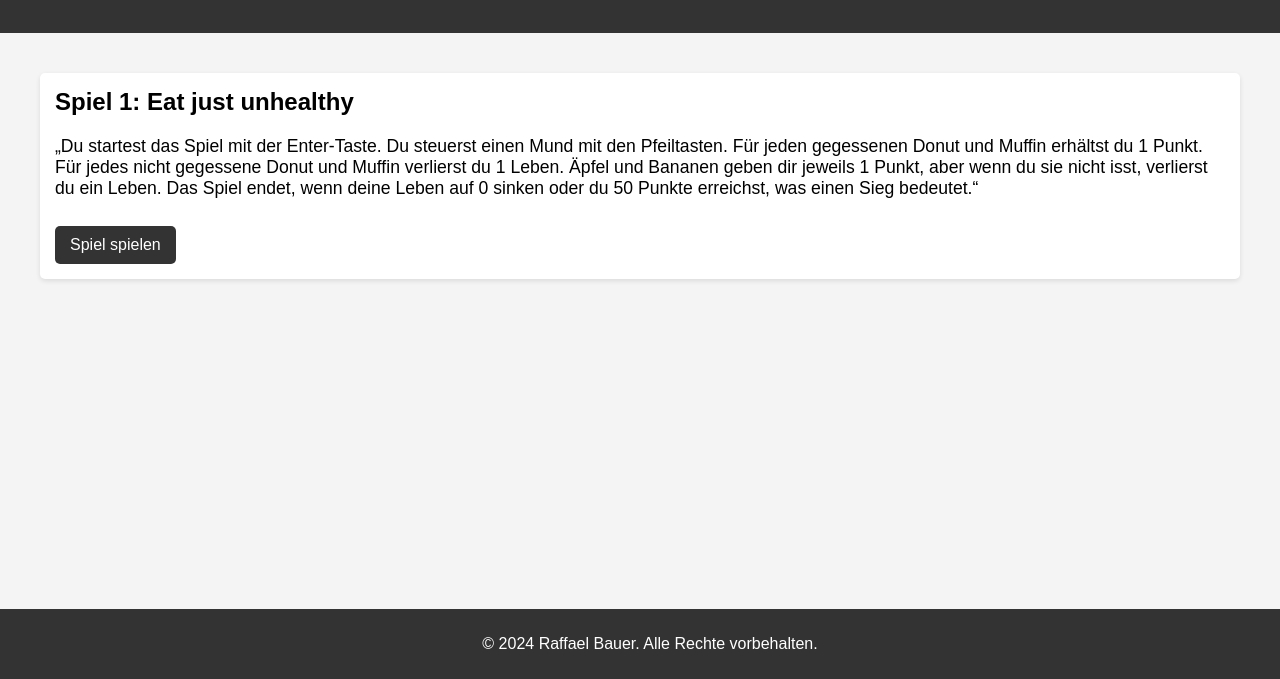
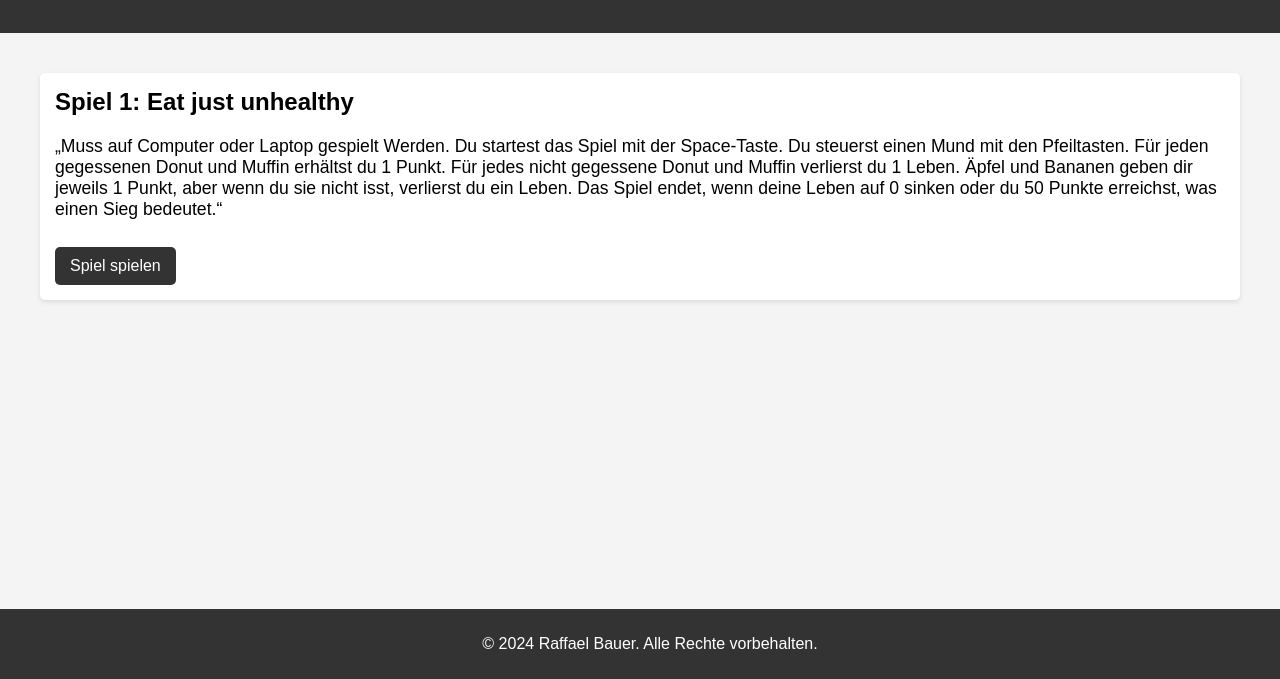
Before and after one commit to raffaelbauer/meine-Spiele, a plain HTML site: page index.html in a window 1280 px wide. Shown: the part 121-800 px from the top of the page. Drawn offline with Linux system fonts and the light colour scheme.

Commit message:
Update index.html

```diff
--- a/index.html
+++ b/index.html
@@ -67,7 +67,7 @@
 <section>
     <div class="game">
         <h2>Spiel 1: Eat just unhealthy</h2>
-        <p>„Du startest das Spiel mit der Enter-Taste. Du steuerst einen Mund mit den Pfeiltasten.
+        <p>„Muss auf Computer oder Laptop gespielt Werden. Du startest das Spiel mit der Space-Taste. Du steuerst einen Mund mit den Pfeiltasten.
         Für jeden gegessenen Donut und Muffin erhältst du 1 Punkt. Für jedes nicht gegessene Donut und Muffin verlierst du 1 Leben.
         Äpfel und Bananen geben dir jeweils 1 Punkt, aber wenn du sie nicht isst, verlierst du ein Leben.
         Das Spiel endet, wenn deine Leben auf 0 sinken oder du 50 Punkte erreichst, was einen Sieg bedeutet.“</p>
```
